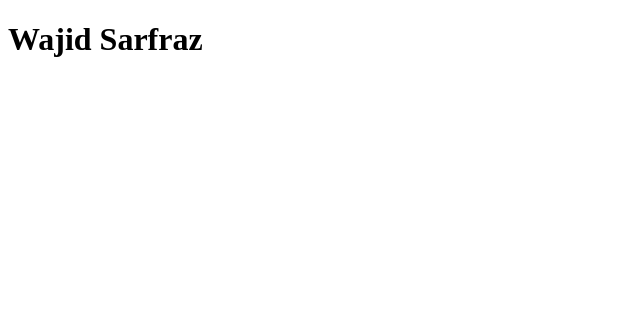
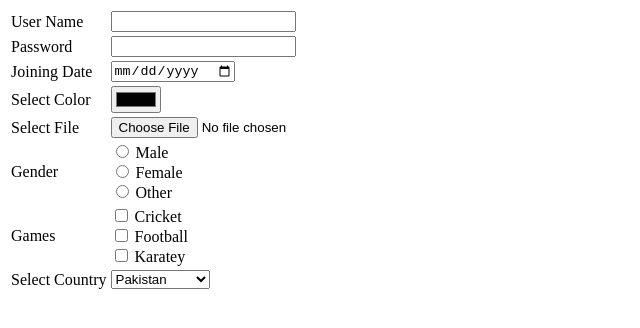
Before and after one commit to Wajid-Sarfraz/WebDemo, a plain HTML site: page index.html in a window 1280 px wide. Shown: the whole page, without its empty margins (0-640 px from the left). Drawn offline with Linux system fonts and the light colour scheme.

Commit message:
Learning Forms

```diff
--- a/index.html
+++ b/index.html
@@ -3,9 +3,62 @@
   <head>
     <meta charset="UTF-8" />
     <meta name="viewport" content="width=device-width, initial-scale=1.0" />
-    <title>First Document on GitHub</title>
+    <link rel="stylesheet" href="js/style.css" />
+    <title>Learn CSS</title>
   </head>
   <body>
-    <h1>Wajid Sarfraz</h1>
+    <form action="">
+      <table>
+        <tr>
+          <td><label for="userName">User Name</label></td>
+          <td><input type="text" id="userName" /></td>
+        </tr>
+        <tr>
+          <td><label for="password">Password</label></td>
+          <td><input type="password" name="password" id="password" /></td>
+        </tr>
+        <tr>
+          <td><label for="joiningDate">Joining Date</label></td>
+          <td><input type="date" name="joiningDate" id="joiningDate" /></td>
+        </tr>
+        <tr>
+          <td><label for="selectedColor">Select Color</label></td>
+          <td>
+            <input type="color" name="selectedColor" id="selectedColor" />
+          </td>
+        </tr>
+        <tr>
+          <td><label for="selectedFile">Select File</label></td>
+          <td><input type="file" name="selectedFile" id="selectedFile" /></td>
+        </tr>
+        <tr>
+          <td><label for="gender">Gender</label></td>
+          <td>
+            <input type="radio" name="gender" id="male" /> Male <br />
+            <input type="radio" name="gender" id="female" /> Female <br />
+            <input type="radio" name="gender" id="other" /> Other <br />
+          </td>
+        </tr>
+        <tr>
+          <td><label for="games">Games</label></td>
+          <td>
+            <input type="checkbox" name="games" id="cricked" /> Cricket <br />
+            <input type="checkbox" name="games" id="football" /> Football <br />
+            <input type="checkbox" name="games" id="karatey" /> Karatey <br />
+          </td>
+        </tr>
+        <tr>
+          <td><label for="country">Select Country</label></td>
+          <td>
+            <select name="country" id="country">
+              <option value="pakistan">Pakistan</option>
+              <option value="saudi arabia">Saudi Arabia</option>
+              <option value="united states">USA</option>
+            </select>
+          </td>
+        </tr>
+      </table>
+    </form>
+    <script src="script.js"></script>
   </body>
 </html>
```
